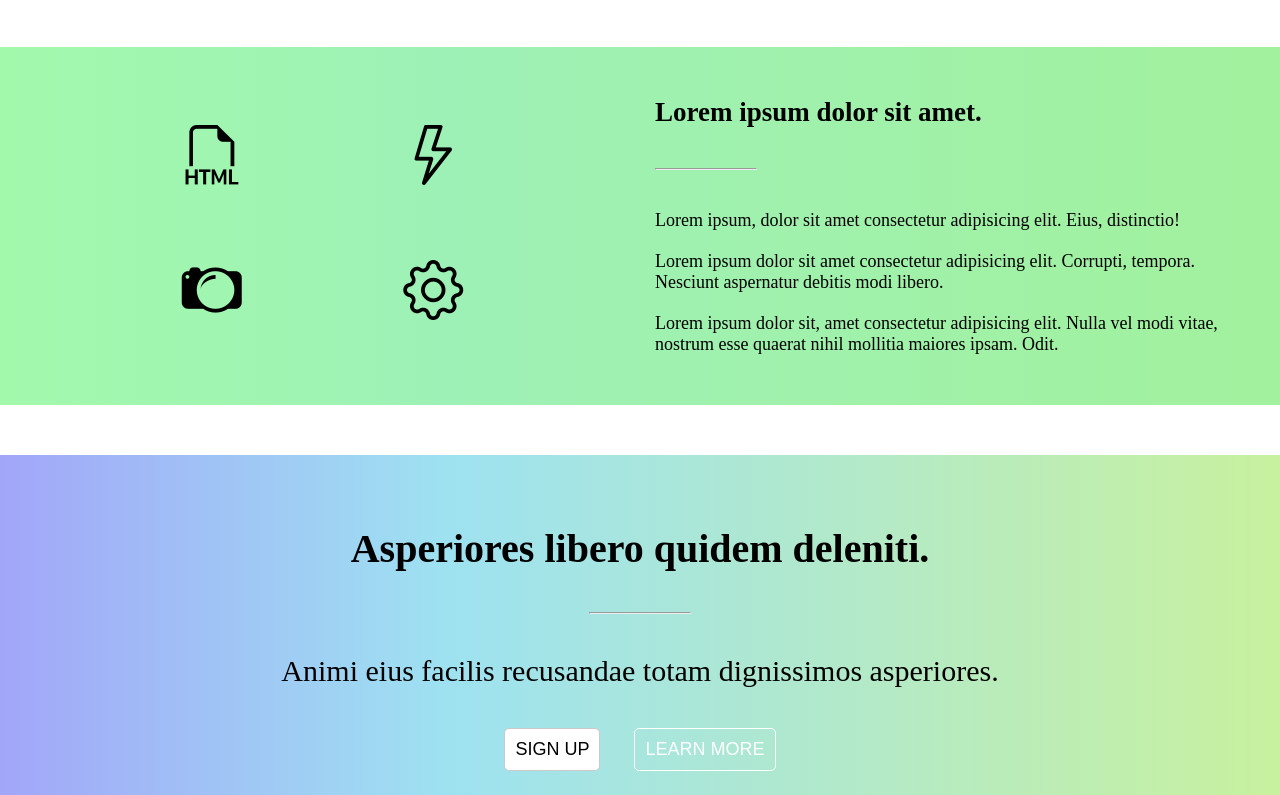
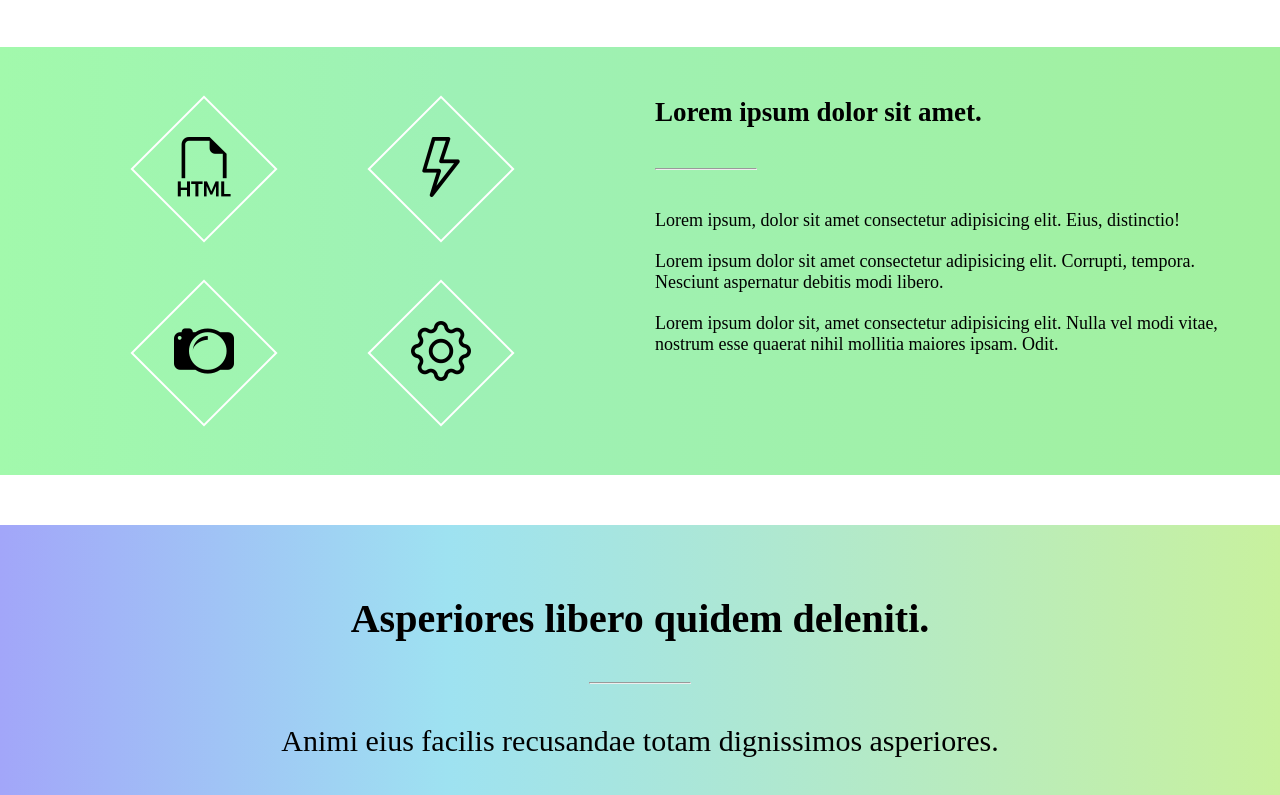
Before and after one commit to HEMASINCHU/Htmlwebpage, a plain HTML site: page practice/photon/index.html in a window 1280 px wide. Shown: the part 1591-2386 px from the top of the page. Drawn offline with nearby package versions, Linux system fonts and the light colour scheme.

Commit message:
daimond shapes are added

```diff
--- a/practice/photon/index.html
+++ b/practice/photon/index.html
@@ -110,12 +110,12 @@
       <div class="daimond">
         <div class="daimondicons">
           <div class="leftdaimond">
-            <i class="bi bi-filetype-html"></i>
-            <i class="bi bi-lightning"></i>
+            <div class="daimond-logo"><i class="bi bi-filetype-html diamond-shape"></i></div>
+            <div class="daimond-logo"><i class="bi bi-lightning diamond-shape"></i></div>
           </div>
           <div class="rightdaimond">
-            <i class="bi bi-camera2"></i>
-            <i class="bi bi-gear"></i>
+            <div class = "daimond-logo"><i class="bi bi-camera2 diamond-shape "></i></div>
+            <div class = "daimond-logo"><i class="bi bi-gear diamond-shape"></i></div>
           </div>
           </div>
           <div class="daimondcontent">
--- a/practice/photon/style.css
+++ b/practice/photon/style.css
@@ -1,6 +1,6 @@
 * {
   margin: 0;
-  padding:0;
+  padding: 0;
 }
 body {
   font-family: "Times New Roman", Times, serif;
@@ -100,11 +100,11 @@ input {
   font-size: 30px;
   margin: 40px 0px;
 }
-.daimond{
+.daimond {
   display: flex;
   font-size: 18px;
   justify-content: space-between;
-    gap:30px;
+  gap: 30px;
   background-image: linear-gradient(
     90deg,
     #a2f9ac 0%,
@@ -112,38 +112,53 @@ input {
     #a2f19e 100%
   );
   background-repeat: no-repeat;
-    margin:50px 0px;
-    padding:50px 20px;
+  margin: 50px 0px;
+  padding: 50px 20px;
 }
-.daimondicons{
+.daimondicons {
   display: flex;
   flex-direction: column;
   justify-content: space-evenly;
-    gap:40px;
+  gap: 40px;
   flex: 1;
   font-size: 60px;
 }
-.leftdaimond{
+.leftdaimond {
+  display: flex;
+  justify-content: space-evenly;
+}
+.rightdaimond {
   display: flex;
   justify-content: space-evenly;
 
 }
-.rightdaimond{
-    display: flex;
-    justify-content: space-evenly;
+.daimondparagraph {
+  margin: 20px 0;
 }
-.daimondparagraph{
+.daimond-logo{
+  width: 100px;
+  height: 100px;
+  background-color: transparent;
+  position: relative;
+  transform: rotate(45deg);
+  border: 2px solid white;
   margin:20px 0;
+
 }
-
+.diamond-shape{
+  position: absolute;
+  left:50px;
+  top:50px;
+  transform: translate(-50%, -50%) rotate(-45deg);
+}
 
 .card-group {
   display: flex;
   justify-content: space-between;
   margin: 40px;
 }
-.daimondcontent{
-    flex:1;
+.daimondcontent {
+  flex: 1;
 }
 
 .card {
@@ -242,7 +257,7 @@ input {
   text-align: center;
   gap: 30px;
 }
-.footer{
+.footer {
   font-size: 18px;
   display: flex;
   justify-content: center;
```
Lines whose indentation alone changed are shown as unchanged.
